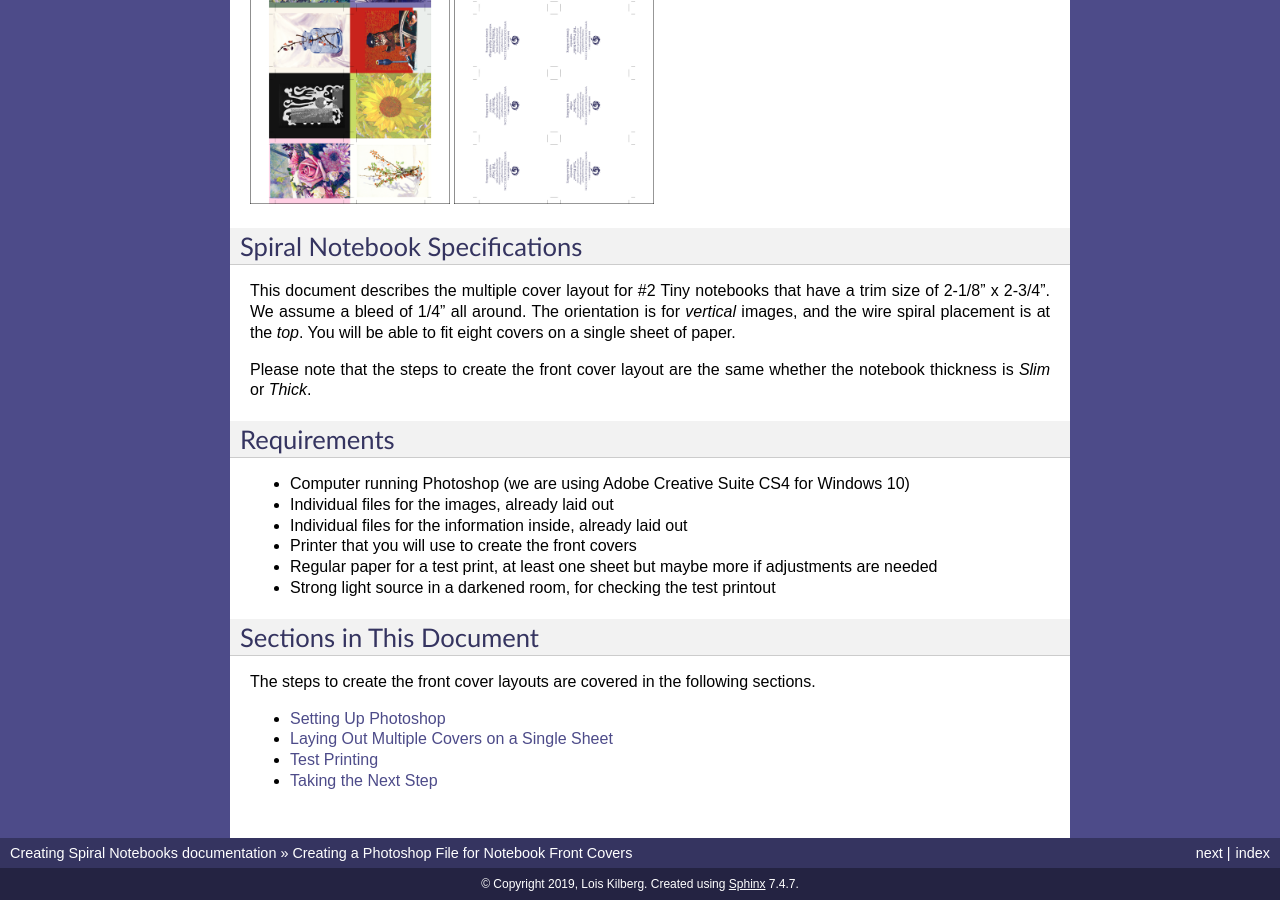
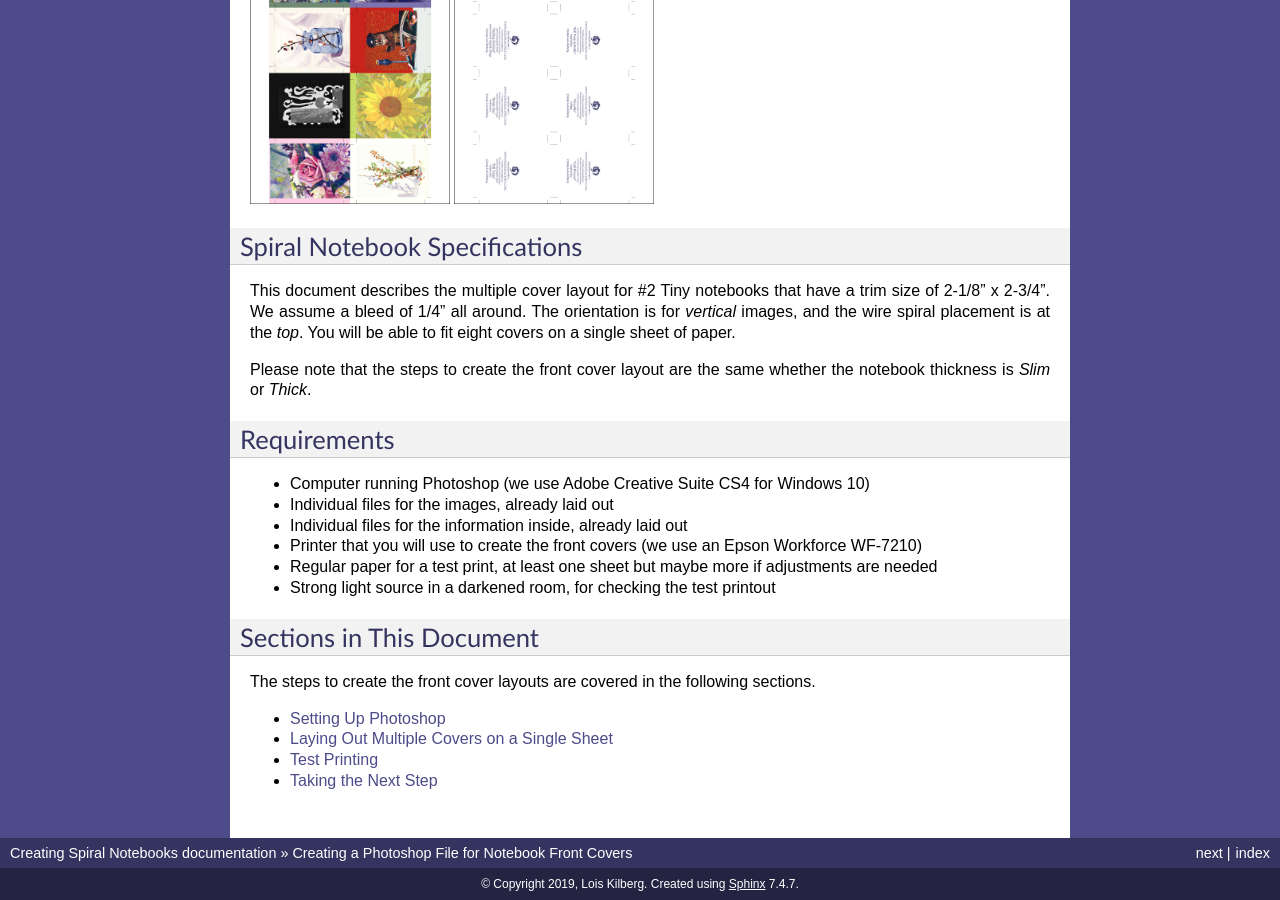
Before and after one commit to loiskilberg/FinalProject, a Sphinx documentation site: the page built from source/index.rst, in a window 1280 px wide and 900 px high, scrolled down 836 px. Built offline with Sphinx 7.4.7, drawn with Linux system fonts in a browser that asks for light colours.

Commit message:
specify the printer make

```diff
--- a/source/index.rst
+++ b/source/index.rst
@@ -40,10 +40,10 @@ Requirements
 
 .. index:: Photoshop, light source
 
-* Computer running Photoshop (we are using Adobe Creative Suite CS4 for Windows 10)
+* Computer running Photoshop (we use Adobe Creative Suite CS4 for Windows 10)
 * Individual files for the images, already laid out
 * Individual files for the information inside, already laid out
-* Printer that you will use to create the front covers
+* Printer that you will use to create the front covers (we use an Epson Workforce WF-7210)
 * Regular paper for a test print, at least one sheet but maybe more if adjustments are needed
 * Strong light source in a darkened room, for checking the test printout
 
```
